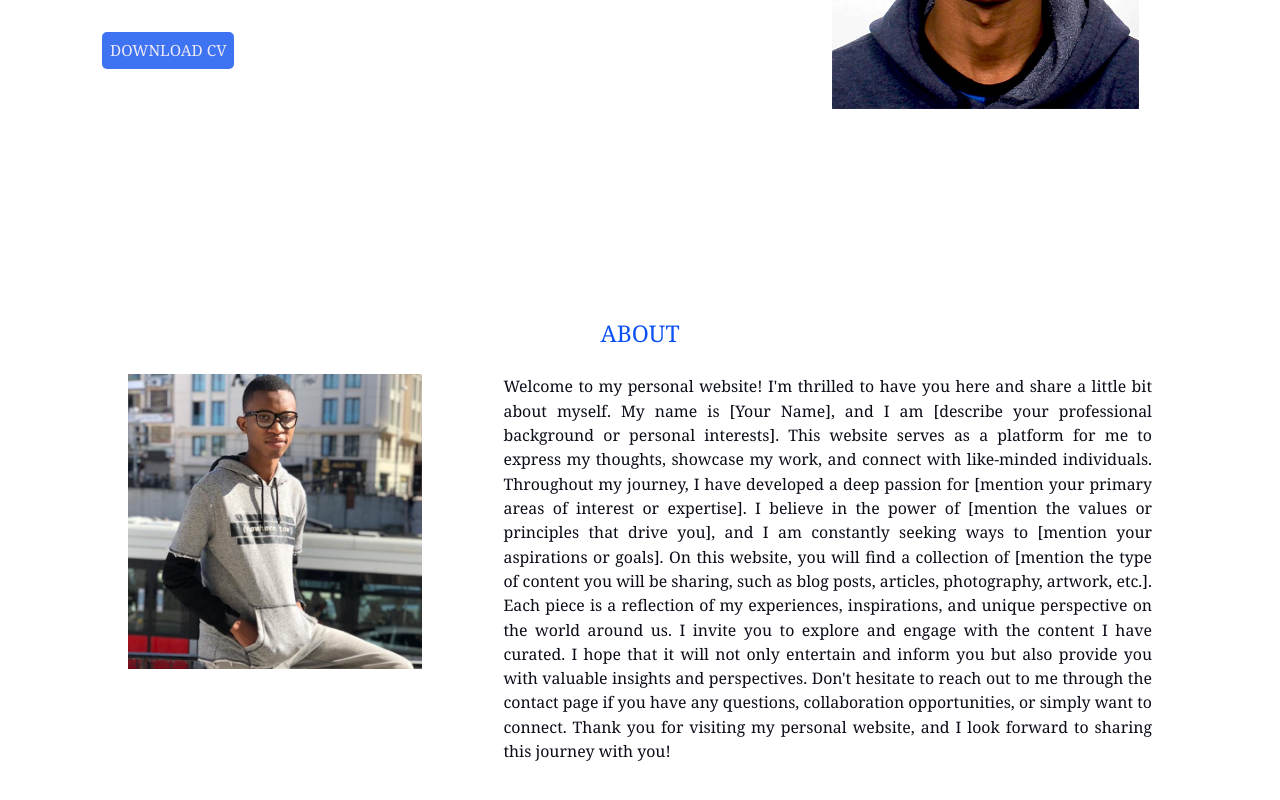
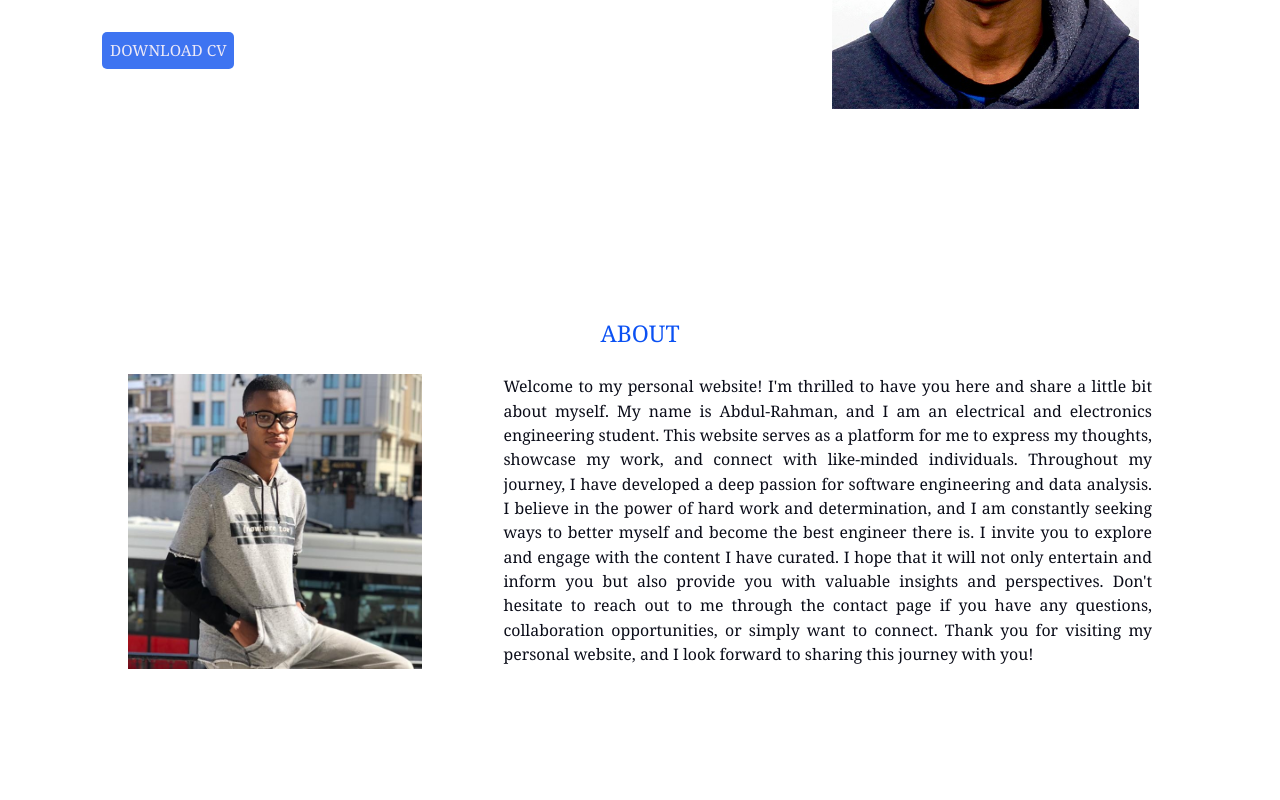
Before and after one commit to Abdul-Rahman-Ibrahim/Abdul-Rahman, a plain HTML site: page index.html in a window 1280 px wide. Shown: the part 400-1200 px from the top of the page. Drawn offline with nearby package versions, Linux system fonts and the light colour scheme.

Commit message:
Update index.html

```diff
--- a/index.html
+++ b/index.html
@@ -52,11 +52,10 @@
             </div>
             <div class="content-right">
                 <p>Welcome to my personal website!
-                I'm thrilled to have you here and share a little bit about myself. My name is [Your Name], and I am [describe your professional background or personal interests]. This website serves as a platform for me to express my thoughts, showcase my work, and connect with like-minded individuals.
+                I'm thrilled to have you here and share a little bit about myself. My name is Abdul-Rahman, and I am an electrical and electronics engineering student. This website serves as a platform for me to express my thoughts, showcase my work, and connect with like-minded individuals.
 
-                Throughout my journey, I have developed a deep passion for [mention your primary areas of interest or expertise]. I believe in the power of [mention the values or principles that drive you], and I am constantly seeking ways to [mention your aspirations or goals].
+                Throughout my journey, I have developed a deep passion for software engineering and data analysis. I believe in the power of hard work and determination, and I am constantly seeking ways to better myself and become the best engineer there is.
 
-                On this website, you will find a collection of [mention the type of content you will be sharing, such as blog posts, articles, photography, artwork, etc.]. Each piece is a reflection of my experiences, inspirations, and unique perspective on the world around us.
 
                 I invite you to explore and engage with the content I have curated. I hope that it will not only entertain and inform you but also provide you with valuable insights and perspectives. Don't hesitate to reach out to me through the contact page if you have any questions, collaboration opportunities, or simply want to connect.
 
```
